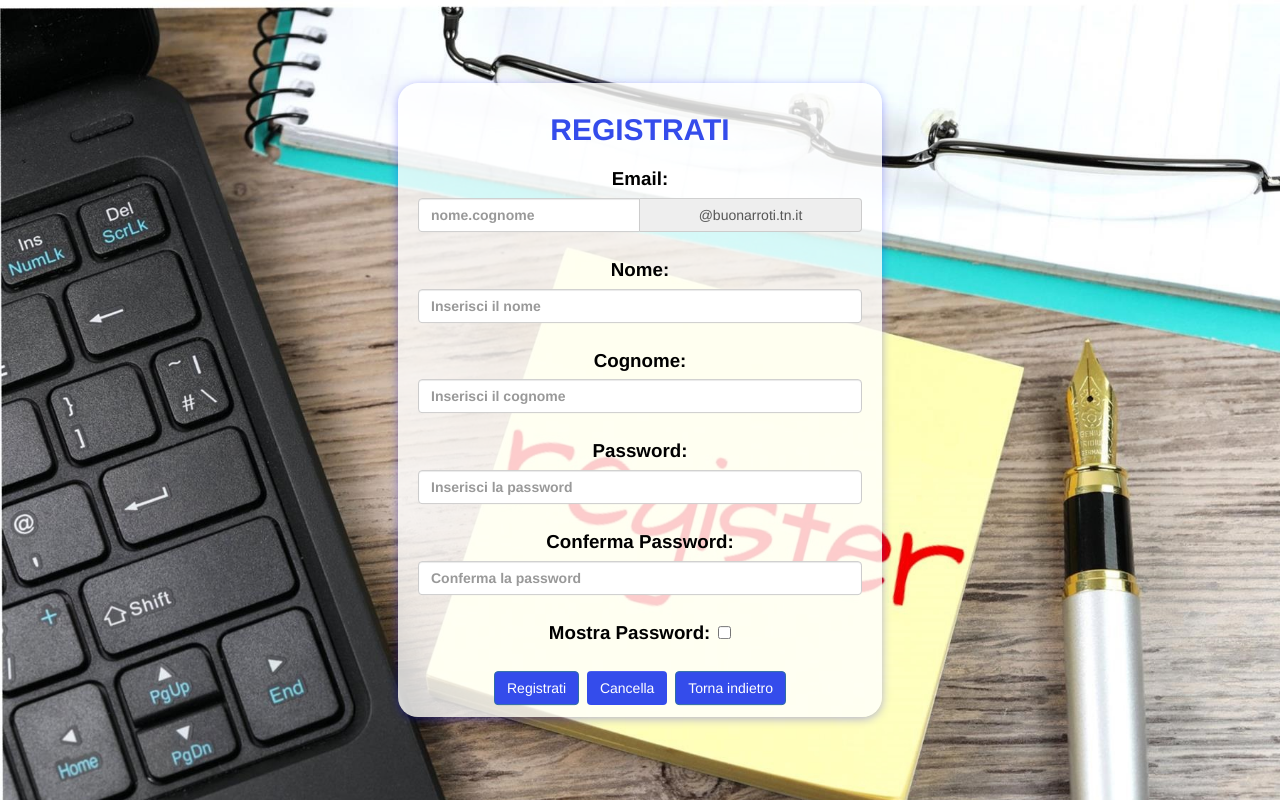
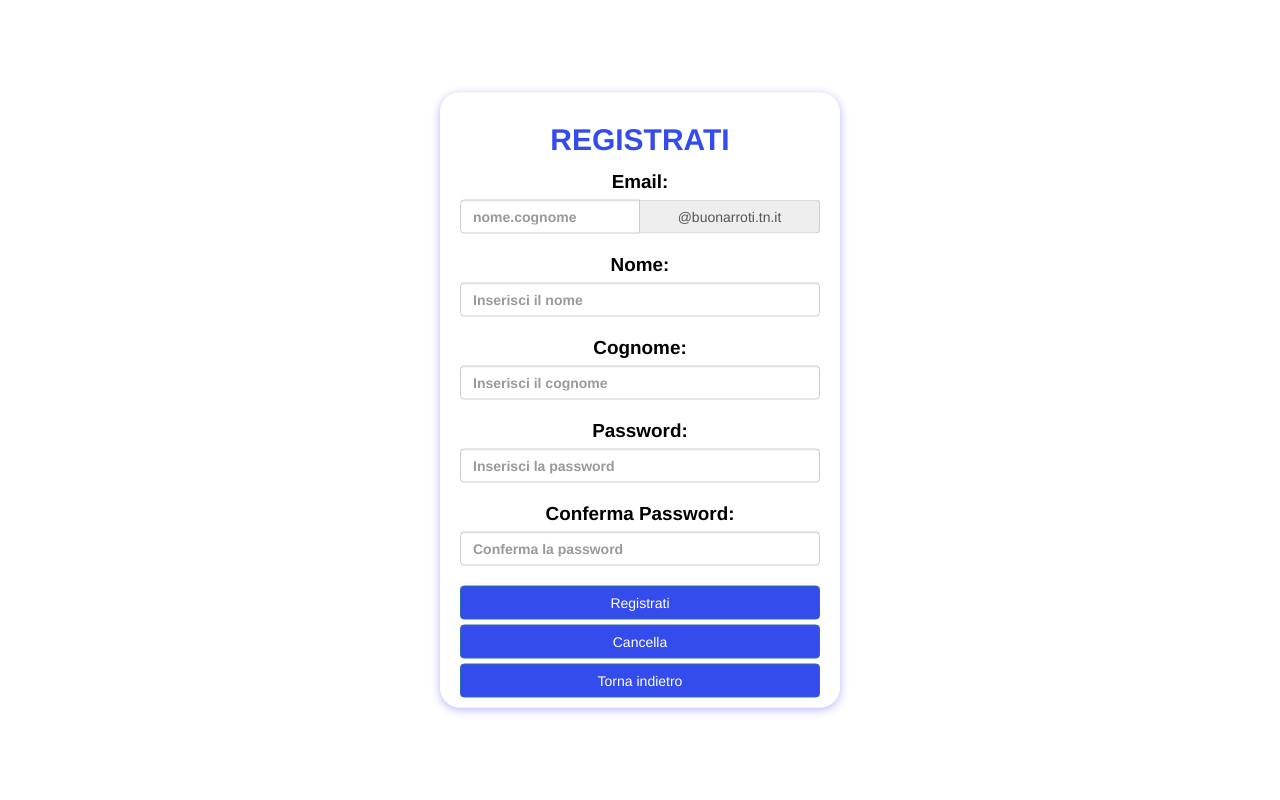
Before and after one commit to Tressilloide/GestioneCollegio, a PHP site: page /register.php in a window 1280 px wide. Run offline with PHP 8.4, Linux system fonts and the light colour scheme.

Commit message:
Update register.php

```diff
--- a/register.php
+++ b/register.php
@@ -8,11 +8,10 @@
     <head>
         <title>Inserimento contatto</title>
         <meta charset="UTF-8">
-         <style>
+        <meta name="viewport" content="width=device-width, initial-scale=1">
+        <link rel="stylesheet" href="https://maxcdn.bootstrapcdn.com/bootstrap/3.4.1/css/bootstrap.min.css">
+        <style>
             body {
-                background-image: url('images/register.jpg');
-                background-size: cover;
-                background-repeat: no-repeat;
                 background-attachment: fixed;
             }
             table {
@@ -22,15 +21,19 @@
                 border: 1px solid;
             }
             .input-group .form-control,
-            .input-group .input-group-addon {
+            .input-group {
+                width: 100%;
+            }
+            .input-group-addon {
                 width: 50%;
+                text-align: center;
             }
             .image-text {
                 position: absolute;
                 top: 50%;
                 left: 50%;
                 transform: translate(-50%, -50%);
-                font-size: 2em;
+                font-size: 1.5em; /* Ridotto per miglior adattabilità */
                 background-color: rgba(255, 255, 255, 0.8);
                 padding: 10px 20px;
                 border-radius: 20px;
@@ -38,11 +41,16 @@
                 box-shadow: 0 2px 10px rgba(0, 0, 255, 0.3);
                 color: #344ceb;
                 font-weight: bold;
-                margin-bottom: 20px; /* Add this line */
+                width: 90%;
+                max-width: 400px;
             }
             label {
-                font-size: 0.67em;
+                font-size: 0.9em;
                 color: black;
+            }
+            button, a.btn {
+                width: 100%; /* Rende i pulsanti più accessibili su mobile */
+                margin-top: 5px;
             }
             button[name="btnInserisci"] {
                 background-color:#344ceb;
@@ -57,7 +65,6 @@
             }
             button[name="btnReset"]:hover {
                 background-color: #2a3b9d;
-                color: white;
             }
             a[name="btnBack"] {
                 background-color:#344ceb;
@@ -66,49 +73,43 @@
             a[name="btnBack"]:hover {
                 background-color: #2a3b9d;
             }
+            @media screen and (max-width: 600px) {
+                .image-text {
+                    font-size: 1.2em;
+                }
+            }
         </style>
-        <meta name="viewport" content="width=device-width, initial-scale=1">
-        <link rel="stylesheet" href="https://maxcdn.bootstrapcdn.com/bootstrap/3.4.1/css/bootstrap.min.css">
     </head>
     <body>
         <?php
             if (!isset($error_message)) {
                 if (isset($_POST['btnInserisci'])) {
-                    $nome           = @mysqli_real_escape_string($db_conn, ucwords(strtolower(filtro_testo($_POST['txtNome']))));
-                    $cognome        = @mysqli_real_escape_string($db_conn, ucwords(strtolower(filtro_testo($_POST['txtCognome']))));
-                    $email    = @mysqli_real_escape_string($db_conn, filtro_testo($_POST['txtEmail']));
-                    $user_password   = @mysqli_real_escape_string($db_conn, filtro_testo($_POST['txtPassword']));
+                    $nome = @mysqli_real_escape_string($db_conn, ucwords(strtolower(filtro_testo($_POST['txtNome']))));
+                    $cognome = @mysqli_real_escape_string($db_conn, ucwords(strtolower(filtro_testo($_POST['txtCognome']))));
+                    $email = @mysqli_real_escape_string($db_conn, filtro_testo($_POST['txtEmail']));
+                    $user_password = @mysqli_real_escape_string($db_conn, filtro_testo($_POST['txtPassword']));
                     $confirm_password = @mysqli_real_escape_string($db_conn, filtro_testo($_POST['txtConfirmPassword']));
 
                     if ($user_password !== $confirm_password) {
                         $message = "Le password non coincidono!";
                     } else {
                         $password_hash = password_hash($user_password, PASSWORD_DEFAULT);
-
-                        $query_insert = "INSERT INTO tdocente (nome, cognome, email, user_password) "
-                                      . "VALUES('$nome', '$cognome', '$email', '$password_hash')";
+                        $query_insert = "INSERT INTO tdocente (nome, cognome, email, user_password) VALUES('$nome', '$cognome', '$email', '$password_hash')";
 
                         try {
                             $insert = @mysqli_query($db_conn, $query_insert);
-                            if($insert){
-                                $message = "Utente creato con successo!";
-                            }else{
-                                $message = "Errore nella creazione dell'utente!";
-                            }
-
+                            $message = $insert ? "Utente creato con successo!" : "Errore nella creazione dell'utente!";
                             header("refresh:3; index.php");
                         } catch (Exception $ex) {
                             $message = $ex->getMessage();
-
                             header("refresh:3");
                         }
                     }
-
                     echo $message;
                 } else {
         ?>
-            <div class="container">
-            <div class="image-text" >
+        <div class="container">
+            <div class="image-text">
                 <h2 style="font-weight: bold;">REGISTRATI</h2>
                 <form name="frmContattiInserimento" method="post" action="<?=$_SERVER['PHP_SELF']?>" onsubmit="setEmail()">
                     <div class="form-group">
@@ -121,39 +122,35 @@
                     </div>
                     <div class="form-group">
                         <label for="txtNome">Nome:</label>
-                        <input type="text" class="form-control" id="txtNome" name="txtNome" placeholder="Inserisci il nome" required >
+                        <input type="text" class="form-control" id="txtNome" name="txtNome" placeholder="Inserisci il nome" required>
                     </div>
                     <div class="form-group">
                         <label for="txtCognome">Cognome:</label>
-                        <input type="text" class="form-control" id="txtCognome" name="txtCognome" placeholder="Inserisci il cognome" required >
+                        <input type="text" class="form-control" id="txtCognome" name="txtCognome" placeholder="Inserisci il cognome" required>
                     </div>
                     <div class="form-group">
                         <label for="txtPassword">Password:</label>
-                        <input type="password" class="form-control" id="txtPassword" name="txtPassword" placeholder="Inserisci la password" required >
+                        <input type="password" class="form-control" id="txtPassword" name="txtPassword" placeholder="Inserisci la password" required>
                     </div>
                     <div class="form-group">
                         <label for="txtConfirmPassword">Conferma Password:</label>
-                        <input type="password" class="form-control" id="txtConfirmPassword" name="txtConfirmPassword" placeholder="Conferma la password" required >
-                    </div>
-                    <div class="form-group">
-                        <label for="checkboxPsw">Mostra Password:</label>
-                        <input type="checkbox" id="showPassword" onclick="togglePasswordVisibility()">
+                        <input type="password" class="form-control" id="txtConfirmPassword" name="txtConfirmPassword" placeholder="Conferma la password" required>
                     </div>
                     <button type="submit" class="btn btn-primary" name="btnInserisci">Registrati</button>
-                    <button type="reset" class="btn btn-secondary" name="btnReset">Cancella</button>
+                    <button type="reset" class="btn btn-primary" name="btnReset">Cancella</button>
                     <a href="index.php" class="btn btn-primary" name="btnBack">Torna indietro</a>
                 </form>
-                </div>
             </div>
+        </div>
         <?php
                 }
             } else {
                 echo $error_message;
-
                 header("refresh:2; index.php");
             }
         ?>
     </body>
+
     <script src="https://ajax.googleapis.com/ajax/libs/jquery/3.7.1/jquery.min.js"></script>
     <script src="https://maxcdn.bootstrapcdn.com/bootstrap/3.4.1/js/bootstrap.min.js"></script>
     <script>
```
